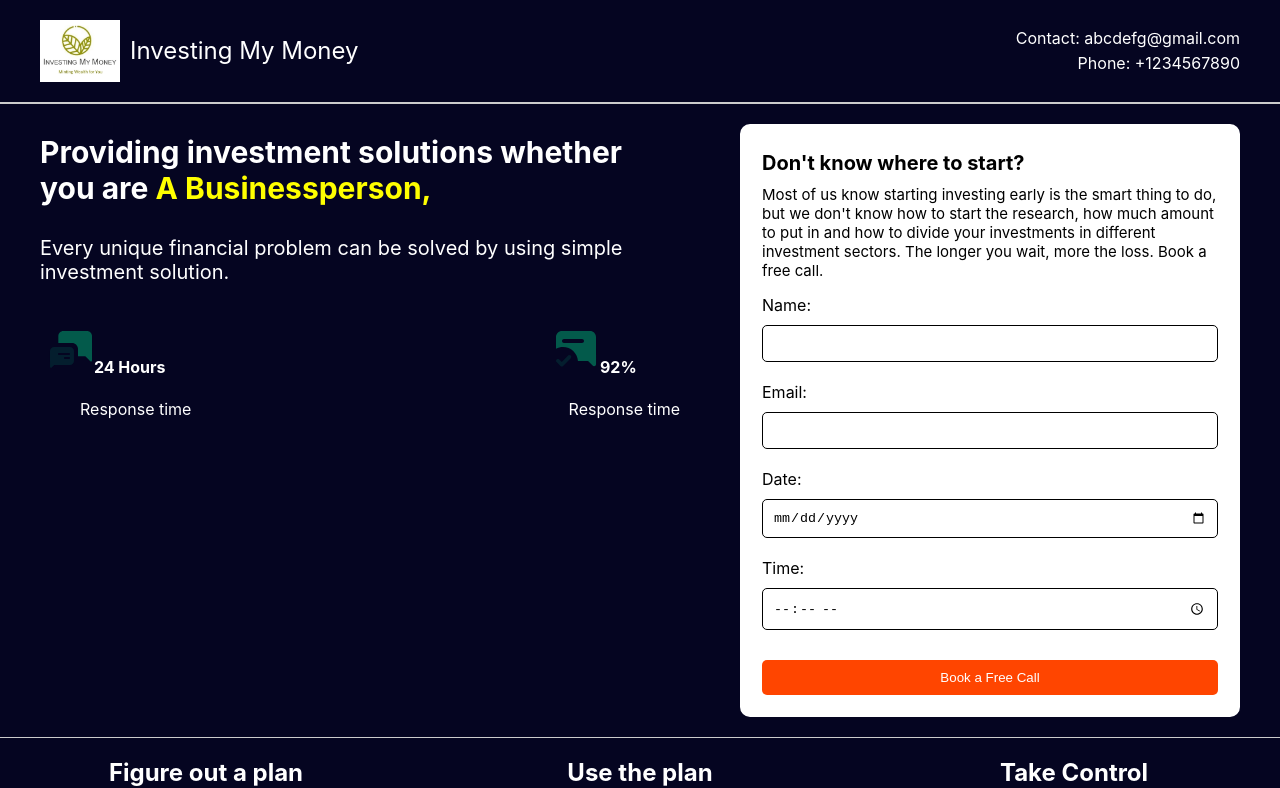
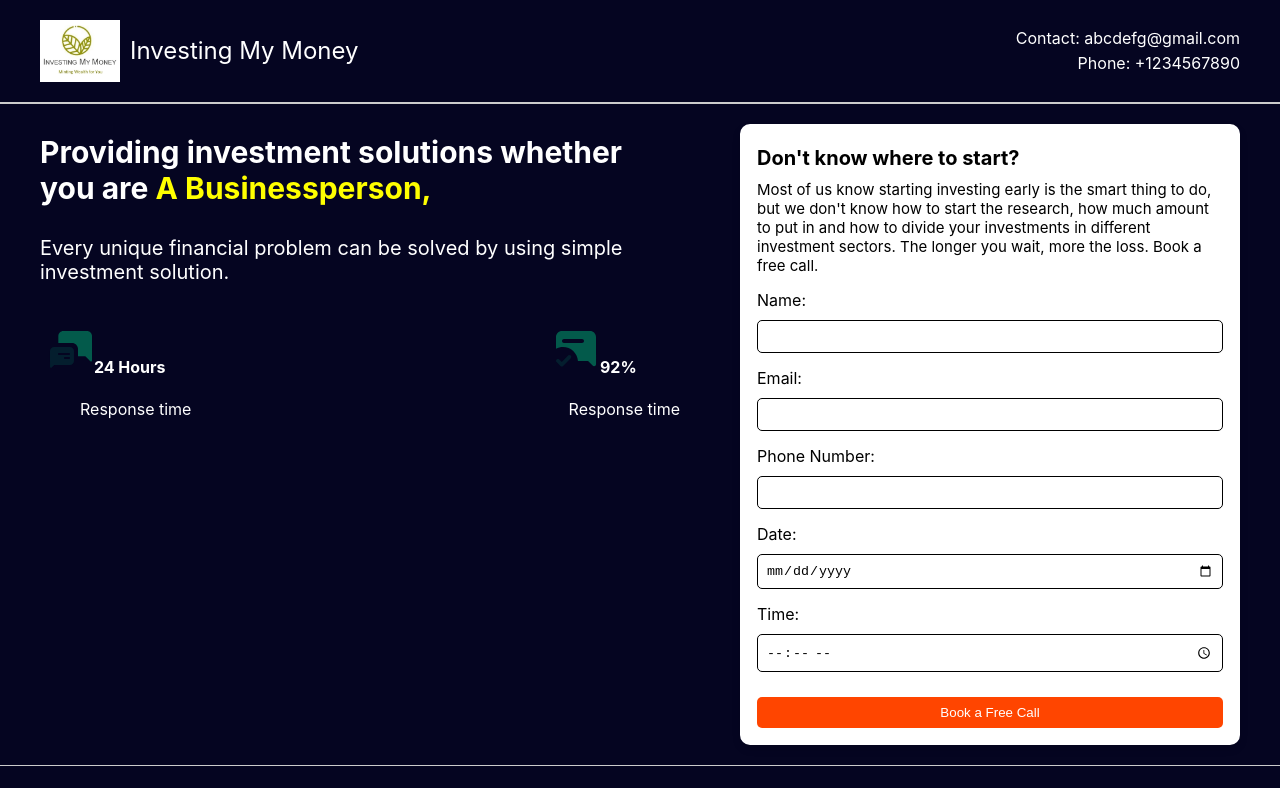
Before and after one commit to Ethanx0813/Financial_advisor_page, a React (Create React App) app: page / in a window 1280 px wide. Shown: the top 788 px of the page. Built offline with nearby package versions, Linux system fonts and the light colour scheme.

Commit message:
styled the box

```diff
--- a/src/Services.css
+++ b/src/Services.css
@@ -1,5 +1,3 @@
-/* Services.css */
-
 .services-container {
   display: flex;
   background-color: #050521;
@@ -12,22 +10,19 @@
   padding: 20px;
 }
 
-
-/* Services.css */
 .right-section {
   flex: 1;
-  padding: 20px; /* You can reduce the padding */
+  padding: 20px; /* Reduce the padding */
   max-width: 500px; /* Add max-width to limit the width */
   margin-right: 20px;
 }
-
 
 h1 {
   font-size: 24px;
   margin-top: 0;
 }
 
-.animated-word {
+.animated-text {
   color: yellow;
 }
 
@@ -43,16 +38,19 @@ h1 {
   text-align: center; /* Optional: Center-align text within each message box */
 }
 
-/* ... Your existing styles ... */
-
 .book-free-call-form {
   border: 2px solid white;
-  padding: 20px;
+  padding: 15px; /* Reduce the padding */
   background-color: white;
   color: #000;
   border-radius: 10px;
+  margin: auto;
+  box-shadow: 0 4px 8px rgba(0, 0, 0, 0.1); /* Add shadow effect */
+  transition: transform 0.3s ease; /* Add transition effect */
+}
 
-  margin: auto;
+.book-free-call-form:hover {
+  transform: translateY(-5px); /* Add hover effect */
 }
 
 form {
@@ -61,7 +59,7 @@ form {
 }
 
 .form-field {
-  margin-bottom: 20px;
+  margin-bottom: 15px; /* Reduce the margin */
   display: flex;
   flex-direction: column; /* Updated to make labels and inputs stack vertically */
 }
@@ -74,7 +72,7 @@ label {
 input,
 select,
 textarea {
-  padding: 10px;
+  padding: 8px; /* Reduce the padding */
   border: 1px solid #000;
   border-radius: 5px;
   margin-top: 5px;
@@ -83,17 +81,17 @@ textarea {
 button {
   background-color: orangered;
   color: white;
-  padding: 10px;
+  padding: 8px; /* Reduce the padding */
   cursor: pointer;
   border: none;
   border-radius: 5px;
   margin-top: 10px;
+  transition: background-color 0.3s ease; /* Add transition effect */
 }
 
 button:hover {
   background-color: #01241f;
 }
-
 
 .card-title {
   font-size: 20px;
@@ -111,6 +109,7 @@ button:hover {
 .right-section {
   width: 100%; /* Adjust the width as per your requirement */
 }
+
 .yellow {
   color: yellow;
 }
--- a/src/Services.js
+++ b/src/Services.js
@@ -12,6 +12,7 @@ const Services = () => {
   const [currentMessageIndex, setCurrentMessageIndex] = useState(0);
   const [name, setName] = useState("");
   const [email, setEmail] = useState("");
+  const [phoneNumber, setPhoneNumber] = useState("");
   const [date, setDate] = useState("");
   const [time, setTime] = useState("");
   const [loader, setLoader] = useState(false);
@@ -91,6 +92,7 @@ const Services = () => {
       await db.collection("contacts").add({
         name: name,
         email: email,
+        phoneNumber: phoneNumber,
         date: date,
         time: time
       });
@@ -99,6 +101,7 @@ const Services = () => {
       setShowModal(true);
       setName("");
       setEmail("");
+      setPhoneNumber("");
       setDate("");
       setTime("");
     } catch (error) {
@@ -112,6 +115,7 @@ const Services = () => {
     const { name, value } = e.target;
     if (name === 'name') setName(value);
     else if (name === 'email') setEmail(value);
+    else if (name === 'phoneNumber') setPhoneNumber(value);
   };
 
   const handleDateChange = (e) => {
@@ -165,6 +169,10 @@ const Services = () => {
                 <input type="email" id="email" name="email" value={email} onChange={handleChange} required />
               </div>
               <div className="form-field">
+                <label htmlFor="phoneNumber">Phone Number:</label>
+                <input type="tel" id="phoneNumber" name="phoneNumber" value={phoneNumber} onChange={handleChange} required />
+              </div>
+              <div className="form-field">
                 <label htmlFor="date">Date:</label>
                 <input type="date" id="date" name="date" value={date} onChange={handleDateChange} required />
               </div>
```
